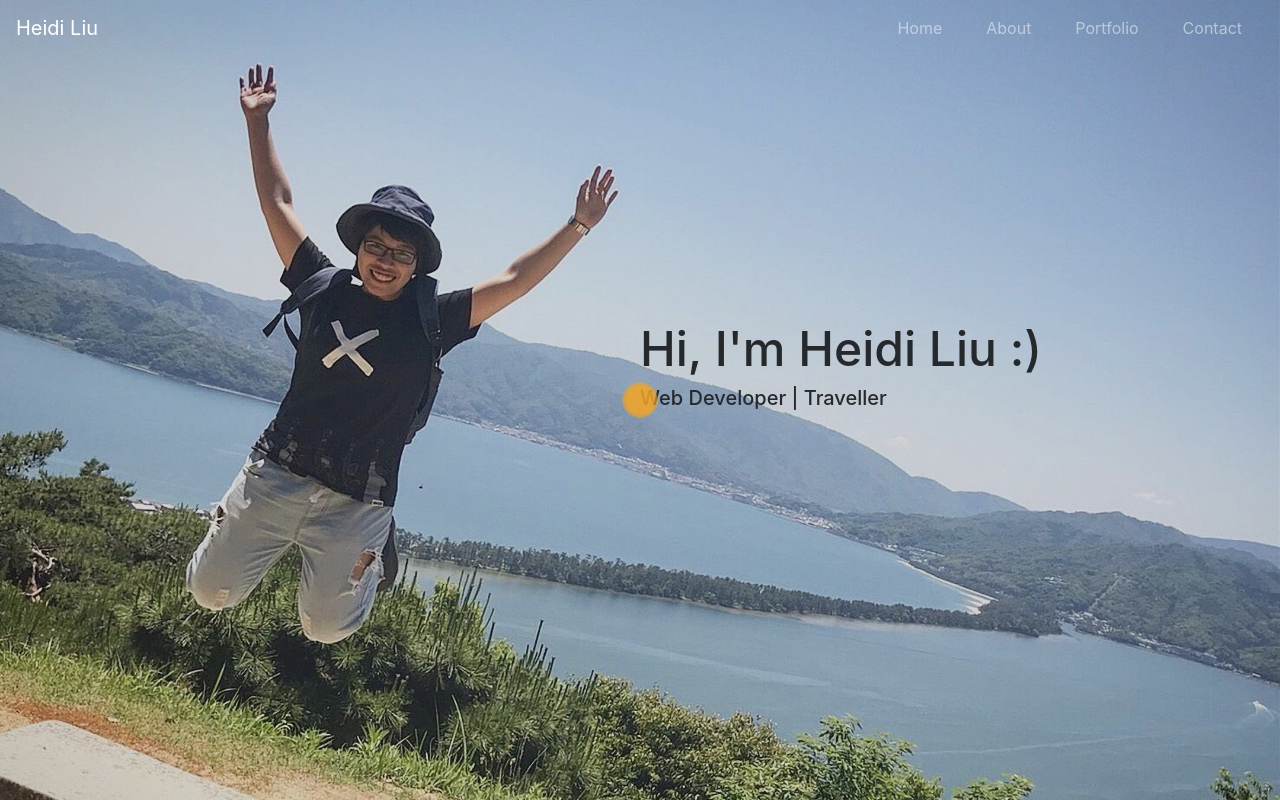
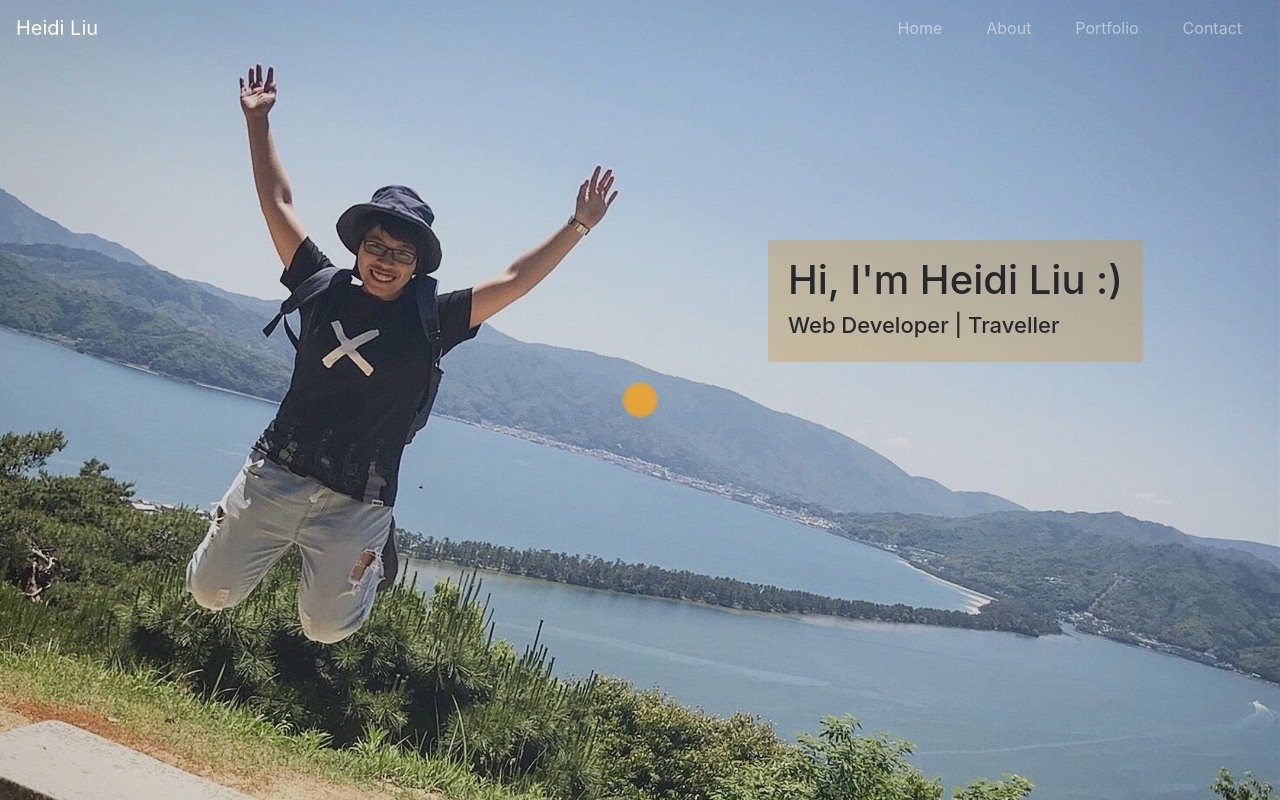
Before and after one commit to heidiliu2020/heidi-portfolio, a React (Create React App) app: page / in a window 1280 px wide. Shown: the top 800 px of the page. Built offline with nearby package versions, Linux system fonts and the light colour scheme; no server answers.

Commit message:
update: scroll

```diff
--- a/public/index.html
+++ b/public/index.html
@@ -9,6 +9,7 @@
       name="description"
       content="Web site created using create-react-app"
     />
+    <meta name="viewport" content="width=device-width, initial-scale=1.0, minimum-scale=1.0, maximum-scale=1.0 user-scalable=no">
     <link rel="apple-touch-icon" href="%PUBLIC_URL%/logo192.png" />
     <!--
       manifest.json provides metadata used when your web app is installed on a
--- a/src/components/About.js
+++ b/src/components/About.js
@@ -1,24 +1,37 @@
-import React from "react";
+import React, { useState, useEffect, useRef } from "react";
 import styled from "styled-components";
 import { Image } from "react-bootstrap";
 import { GithubIcon, MediumIcon, RssIcon } from "../utils";
 import Banner from "../images/bg_003.jpg";
 
 const AboutWrapper = styled.div`
-  color: #eee;
-  background: #222;
+  transition: 1.5s ease all;
 
-  h2 {
-    text-align: center;
-    padding: 160px;
-    font-size: 68px;
-  }
+  ${(props) =>
+    props.selected
+      ? `background: #eee; color: #222;`
+      : `background: #222; color: #eee;`};
+`;
+
+const AboutTitle = styled.div`
+  text-align: center;
+  height: 350px;
+  position: relative;
+  white-space: nowrap;
+`;
+
+const H2 = styled.h2`
+  position: absolute;
+  font-size: 72px;
+  transition: 1s ease all;
+
+  ${(props) =>
+    props.selected
+      ? `top:80%; left: 50%; transform: translate(-50%, -50%);`
+      : `top:30%; left: 50%;  transform: translate(-50%, -50%);`};
 
   @media (max-width: 767px) {
-    h2 {
-      padding: 160px 0;
-      font-size: 48px;
-    }
+    font-size: 48px;
   }
 `;
 
@@ -43,6 +56,7 @@ const AboutContent = styled.div`
   display: flex;
   justify-content: center;
   padding: 100px 20px;
+  white-space: nowrap;
 
   img {
     width: 180px;
@@ -101,9 +115,28 @@ const Icons = styled.div`
 `;
 
 export default function About({ user }) {
+  const [aboutTitle, setAboutTitle] = useState(false);
+  const aboutRef = useRef();
+  aboutRef.current = aboutTitle;
+
+  useEffect(() => {
+    const handleScroll = () => {
+      const show = window.scrollY > 440;
+      if (aboutRef.current !== show) {
+        setAboutTitle(show);
+      }
+    };
+    document.addEventListener("scroll", handleScroll);
+    return () => {
+      document.removeEventListener("scroll", handleScroll);
+    };
+  }, []);
+
   return (
-    <AboutWrapper id="about">
-      <h2>About Me...</h2>
+    <AboutWrapper id="about" selected={aboutTitle}>
+      <AboutTitle>
+        <H2 selected={aboutTitle}>About Me...</H2>
+      </AboutTitle>
       <AboutContainer>
         <Overlay></Overlay>
         <AboutContent>
--- a/src/components/Home.js
+++ b/src/components/Home.js
@@ -1,4 +1,4 @@
-import React from "react";
+import React, { useState, useEffect, useRef } from "react";
 import styled from "styled-components";
 import Banner from "../images/bg_001.jpg";
 
@@ -7,36 +7,69 @@ const HomeWrapper = styled.div`
   width: 100%;
   background: url(${Banner}) no-repeat top center / cover;
   position: relative;
+`;
 
-  div {
-    position: absolute;
-    top: 40%;
-    left: 50%;
-    letter-spacing: 1.2;
+const TitleBox = styled.div`
+  position: absolute;
+  letter-spacing: 1.2;
+  margin-right: 10px;
+  white-space: nowrap;
+  border-radius: 2px;
+  transition: 1s ease all;
 
-    h2 {
-      font-size: 48px;
-    }
+  ${(props) =>
+    props.selected
+      ? `top: 65%; left: 45%; background: rgba(54, 191, 54, 0.7); padding: 16px 180px 24px 16px`
+      : `top: 30%; left: 60%; background: rgba(245, 166, 35, 0.3); padding: 16px 20px;`};
 
-    @media (max-width: 767px) {
-      left: 50%;
-      h2 {
-        font-size: 32px;
-      }
-    }
-    @media (max-width: 480px) {
-      left: 30%;
-    }
+  @media (max-width: 768px) {
+    ${(props) =>
+      props.selected
+        ? `top: 60%; left: 25%; padding: 16px 24px;`
+        : `top: 30%; left: 40%; padding: 16px ;`};
+  }
+`;
+
+const H2 = styled.h2`
+  ${(props) => (props.selected ? `font-size: 52px` : `font-size: 40px`)};
+
+  @media (max-width: 768px) {
+    font-size: 24px;
+  }
+`;
+
+const H5 = styled.h5`
+  ${(props) => (props.selected ? `font-size: 28px` : `font-size: 22px`)};
+
+  @media (max-width: 768px) {
+    font-size: 18px;
   }
 `;
 
 export default function Home() {
+  const [homeTitle, setHomeTitle] = useState(false);
+  const titleRef = useRef();
+  titleRef.current = homeTitle;
+
+  useEffect(() => {
+    const handleScroll = () => {
+      const show = window.scrollY > 60;
+      if (titleRef.current !== show) {
+        setHomeTitle(show);
+      }
+    };
+    document.addEventListener("scroll", handleScroll);
+    return () => {
+      document.removeEventListener("scroll", handleScroll);
+    };
+  }, []);
+
   return (
     <HomeWrapper id="home">
-      <div>
-        <h2>Hi, I'm Heidi Liu :)</h2>
-        <h5>Web Developer | Traveller</h5>
-      </div>
+      <TitleBox selected={homeTitle}>
+        <H2 selected={homeTitle}>Hi, I'm Heidi Liu :)</H2>
+        <H5 selected={homeTitle}>Web Developer | Traveller</H5>
+      </TitleBox>
     </HomeWrapper>
   );
 }
--- a/src/index.css
+++ b/src/index.css
@@ -10,6 +10,7 @@ body {
     sans-serif;
   -webkit-font-smoothing: antialiased;
   -moz-osx-font-smoothing: grayscale;
+  -webkit-overflow-scrolling: touch;
 }
 
 code {
```
